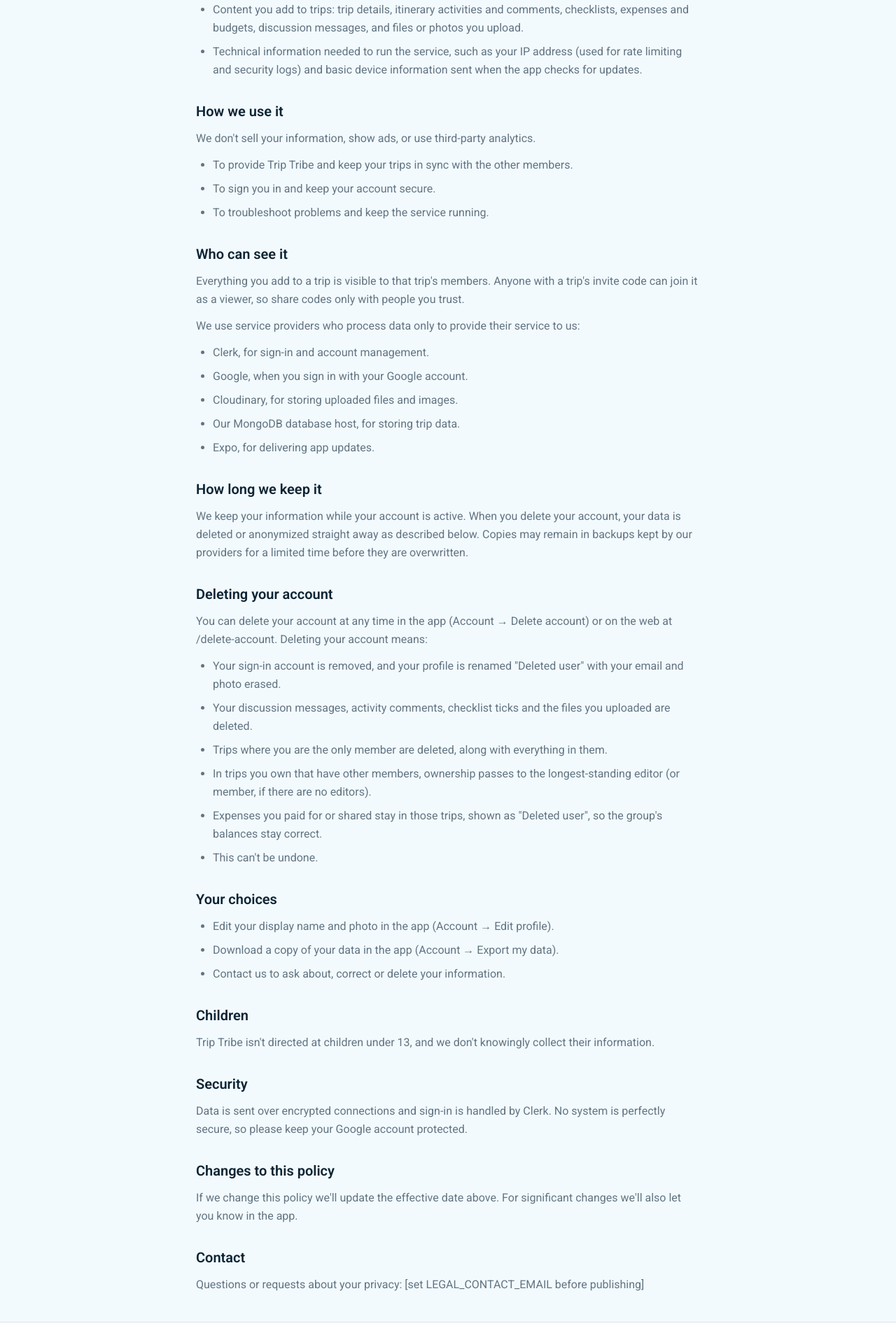
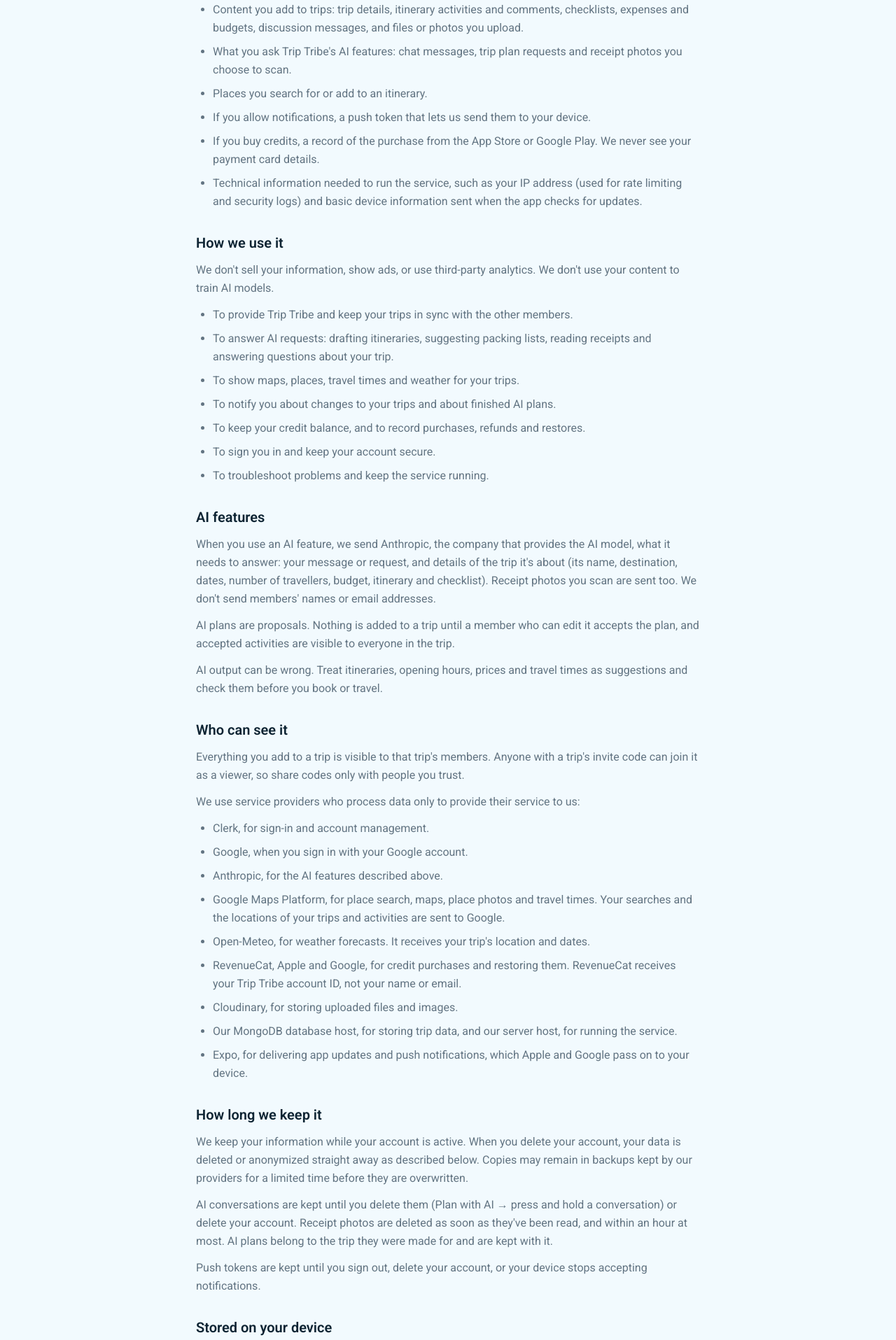
Before and after one commit to abhishek-2k23/TripTribe-frontend, a React (Vite) app: page /privacy in a window 1280 px wide. Shown: the part 420-2335 px from the top of the page at 70% size. Built offline with nearby package versions, Linux system fonts and the light colour scheme; no server answers.

Commit message:
feat(legal): update legal documents and AI feature disclaimers

```diff
--- a/src/content/legal.ts
+++ b/src/content/legal.ts
@@ -5,8 +5,9 @@
  * that the in-app text matches the published pages. Change both together.
  *
  * This is a starting point written against how Trip Tribe actually handles data (Clerk sign-in,
- * MongoDB, Cloudinary, the deletion flow in Backend/controllers/account.controller.js). Have it
- * reviewed before publishing, and set LEGAL_CONTACT_EMAIL.
+ * MongoDB, Cloudinary, Anthropic for AI, Google Maps Platform, RevenueCat, the deletion flow in
+ * Backend/controllers/account.controller.js). Have it reviewed before publishing, and set
+ * LEGAL_CONTACT_EMAIL.
  */
 
 export interface LegalSection {
@@ -25,14 +26,24 @@
 /** TODO before publishing: replace with a real support/privacy inbox. */
 export const LEGAL_CONTACT_EMAIL = "[set LEGAL_CONTACT_EMAIL before publishing]";
 
-const EFFECTIVE_DATE = "14 September 2026";
+const EFFECTIVE_DATE = "4 October 2026";
+
+/** Shown with AI output, as the store review guidelines and our Terms ("AI features") expect. */
+export const AI_PLAN_DISCLAIMER =
+  "AI-generated with Google Maps data. Opening hours, prices and travel times can be wrong — check before you book.";
+export const AI_CHAT_DISCLAIMER = "AI answers can be wrong. Check anything important before you rely on it.";
+export const AI_RECEIPT_DISCLAIMER = "Read by AI — check the amount, date and category before you save.";
+export const AI_PACKING_DISCLAIMER =
+  "Suggested by AI from your trip's destination, dates and weather. Adjust it for your group.";
 
 export const DELETION_EFFECTS: string[] = [
   "Your sign-in account is removed, and your profile is renamed \"Deleted user\" with your email and photo erased.",
   "Your discussion messages, activity comments, checklist ticks and the files you uploaded are deleted.",
+  "Your AI conversations, the AI plans you asked for and your notification registrations are deleted.",
   "Trips where you are the only member are deleted, along with everything in them.",
   "In trips you own that have other members, ownership passes to the longest-standing editor (or member, if there are no editors).",
   "Expenses you paid for or shared stay in those trips, shown as \"Deleted user\", so the group's balances stay correct.",
+  "Credits you hold are forfeited and aren't refunded. Credits already added to a trip's shared pool stay with that trip.",
   "This can't be undone.",
 ];
 
@@ -44,23 +55,41 @@
   sections: [
     {
       heading: "Information we collect",
+      paragraphs: [
+        "We only access your camera, photos or files when you choose to add something, and only the item you pick is uploaded.",
+      ],
       bullets: [
         "Account details from Google sign-in, handled by Clerk: your name, email address, profile photo and a sign-in account ID.",
         "Content you add to trips: trip details, itinerary activities and comments, checklists, expenses and budgets, discussion messages, and files or photos you upload.",
+        "What you ask Trip Tribe's AI features: chat messages, trip plan requests and receipt photos you choose to scan.",
+        "Places you search for or add to an itinerary.",
+        "If you allow notifications, a push token that lets us send them to your device.",
+        "If you buy credits, a record of the purchase from the App Store or Google Play. We never see your payment card details.",
         "Technical information needed to run the service, such as your IP address (used for rate limiting and security logs) and basic device information sent when the app checks for updates.",
-      ],
-      paragraphs: [
-        "We only access your camera, photos or files when you choose to add something, and only the item you pick is uploaded.",
       ],
     },
     {
       heading: "How we use it",
+      paragraphs: [
+        "We don't sell your information, show ads, or use third-party analytics. We don't use your content to train AI models.",
+      ],
       bullets: [
         "To provide Trip Tribe and keep your trips in sync with the other members.",
+        "To answer AI requests: drafting itineraries, suggesting packing lists, reading receipts and answering questions about your trip.",
+        "To show maps, places, travel times and weather for your trips.",
+        "To notify you about changes to your trips and about finished AI plans.",
+        "To keep your credit balance, and to record purchases, refunds and restores.",
         "To sign you in and keep your account secure.",
         "To troubleshoot problems and keep the service running.",
       ],
-      paragraphs: ["We don't sell your information, show ads, or use third-party analytics."],
+    },
+    {
+      heading: "AI features",
+      paragraphs: [
+        "When you use an AI feature, we send Anthropic, the company that provides the AI model, what it needs to answer: your message or request, and details of the trip it's about (its name, destination, dates, number of travellers, budget, itinerary and checklist). Receipt photos you scan are sent too. We don't send members' names or email addresses.",
+        "AI plans are proposals. Nothing is added to a trip until a member who can edit it accepts the plan, and accepted activities are visible to everyone in the trip.",
+        "AI output can be wrong. Treat itineraries, opening hours, prices and travel times as suggestions and check them before you book or travel.",
+      ],
     },
     {
       heading: "Who can see it",
@@ -71,15 +100,27 @@
       bullets: [
         "Clerk, for sign-in and account management.",
         "Google, when you sign in with your Google account.",
+        "Anthropic, for the AI features described above.",
+        "Google Maps Platform, for place search, maps, place photos and travel times. Your searches and the locations of your trips and activities are sent to Google.",
+        "Open-Meteo, for weather forecasts. It receives your trip's location and dates.",
+        "RevenueCat, Apple and Google, for credit purchases and restoring them. RevenueCat receives your Trip Tribe account ID, not your name or email.",
         "Cloudinary, for storing uploaded files and images.",
-        "Our MongoDB database host, for storing trip data.",
-        "Expo, for delivering app updates.",
+        "Our MongoDB database host, for storing trip data, and our server host, for running the service.",
+        "Expo, for delivering app updates and push notifications, which Apple and Google pass on to your device.",
       ],
     },
     {
       heading: "How long we keep it",
       paragraphs: [
         "We keep your information while your account is active. When you delete your account, your data is deleted or anonymized straight away as described below. Copies may remain in backups kept by our providers for a limited time before they are overwritten.",
+        "AI conversations are kept until you delete them (Plan with AI → press and hold a conversation) or delete your account. Receipt photos are deleted as soon as they've been read, and within an hour at most. AI plans belong to the trip they were made for and are kept with it.",
+        "Push tokens are kept until you sign out, delete your account, or your device stops accepting notifications.",
+      ],
+    },
+    {
+      heading: "Stored on your device",
+      paragraphs: [
+        "So the app keeps working without a signal, it stores a copy of your recent trip data on your device for up to 7 days, along with changes waiting to sync. Files you choose to save for offline use are stored on the device too, up to 200 MB. All of it is removed when you sign out or delete your account, and a trip's data is removed when you leave it or are removed from it.",
       ],
     },
     {
@@ -93,7 +134,9 @@
       heading: "Your choices",
       bullets: [
         "Edit your display name and photo in the app (Account → Edit profile).",
-        "Download a copy of your data in the app (Account → Export my data).",
+        "Download a copy of your data, including your AI conversations and credit history, in the app (Account → Export my data).",
+        "Delete an AI conversation (Plan with AI → press and hold it).",
+        "Turn notifications off in your device settings.",
         "Contact us to ask about, correct or delete your information.",
       ],
     },
@@ -117,7 +160,9 @@
     },
     {
       heading: "Contact",
-      paragraphs: [`Questions or requests about your privacy: ${LEGAL_CONTACT_EMAIL}`],
+      paragraphs: [
+        `Questions or requests about your privacy: ${LEGAL_CONTACT_EMAIL}`,
+      ],
     },
   ],
 };
@@ -130,7 +175,9 @@
   sections: [
     {
       heading: "Using Trip Tribe",
-      paragraphs: ["You must be at least 13 years old to use Trip Tribe."],
+      paragraphs: [
+        "You must be at least 13 years old to use Trip Tribe.",
+      ],
     },
     {
       heading: "Your account",
@@ -150,6 +197,7 @@
         "Don't post unlawful, harmful or abusive content, or harass other members.",
         "Don't try to access trips you weren't invited to, or to disrupt or overload the service.",
         "Don't share other people's personal documents without their permission.",
+        "Don't use the AI features to produce unlawful or harmful content, or try to make them do something they aren't meant for.",
       ],
     },
     {
@@ -159,9 +207,28 @@
       ],
     },
     {
+      heading: "AI features",
+      paragraphs: [
+        "Trip Tribe's AI features suggest itineraries, packing lists, expense details from receipts, and answers to your questions. These suggestions are generated automatically and can be inaccurate or out of date: opening hours, prices, routes, travel times and availability may be wrong.",
+        "Check suggestions yourself before you book, pay or travel, and don't rely on them for safety, health, legal or visa decisions. AI plans are only added to a trip when a member accepts them.",
+      ],
+    },
+    {
+      heading: "Credits",
+      bullets: [
+        "AI features cost credits. Every account gets a free monthly allowance, which doesn't carry over to the next month.",
+        "You can buy credit packs or a monthly subscription in the app. Purchases are made through the App Store or Google Play under their terms. Subscriptions renew automatically until you cancel them in your store account settings.",
+        "Credits have no cash value. They're non-refundable, except where the law or the store's refund policy requires a refund. If the store refunds a purchase, we remove the credits it added.",
+        "Credits can't be transferred, sold or exchanged. The one exception: a trip owner can add purchased credits to the trip's shared pool, for the AI requests of that trip's owners and editors.",
+        "If an AI request fails or can't be completed, the credits it used are returned.",
+        "Credits are forfeited when you delete your account.",
+        "The price of credits and the number each AI feature costs are shown in the app and may change. Changes don't affect credits you already hold.",
+      ],
+    },
+    {
       heading: "Expenses and balances",
       paragraphs: [
-        "Budgets, expenses and balances are a tracking tool. Trip Tribe doesn't process payments, and we aren't responsible for settling debts between members.",
+        "Budgets, expenses and balances are a tracking tool. Trip Tribe doesn't move money between members, and we aren't responsible for settling debts between them.",
       ],
     },
     {
@@ -173,13 +240,13 @@
     {
       heading: "Liability",
       paragraphs: [
-        "To the extent the law allows, we aren't liable for indirect or consequential losses, or for travel arrangements, bookings or payments made using information in Trip Tribe.",
+        "To the extent the law allows, we aren't liable for indirect or consequential losses, or for travel arrangements, bookings or payments made using information in Trip Tribe, including AI suggestions.",
       ],
     },
     {
       heading: "Ending your account",
       paragraphs: [
-        "You can delete your account at any time; the Privacy Policy explains what happens to your data. We may suspend accounts that break these terms.",
+        "You can delete your account at any time; the Privacy Policy explains what happens to your data, and any credits you hold are forfeited. We may suspend accounts that break these terms.",
       ],
     },
     {
@@ -190,7 +257,9 @@
     },
     {
       heading: "Contact",
-      paragraphs: [`Questions about these terms: ${LEGAL_CONTACT_EMAIL}`],
+      paragraphs: [
+        `Questions about these terms: ${LEGAL_CONTACT_EMAIL}`,
+      ],
     },
   ],
 };
```
